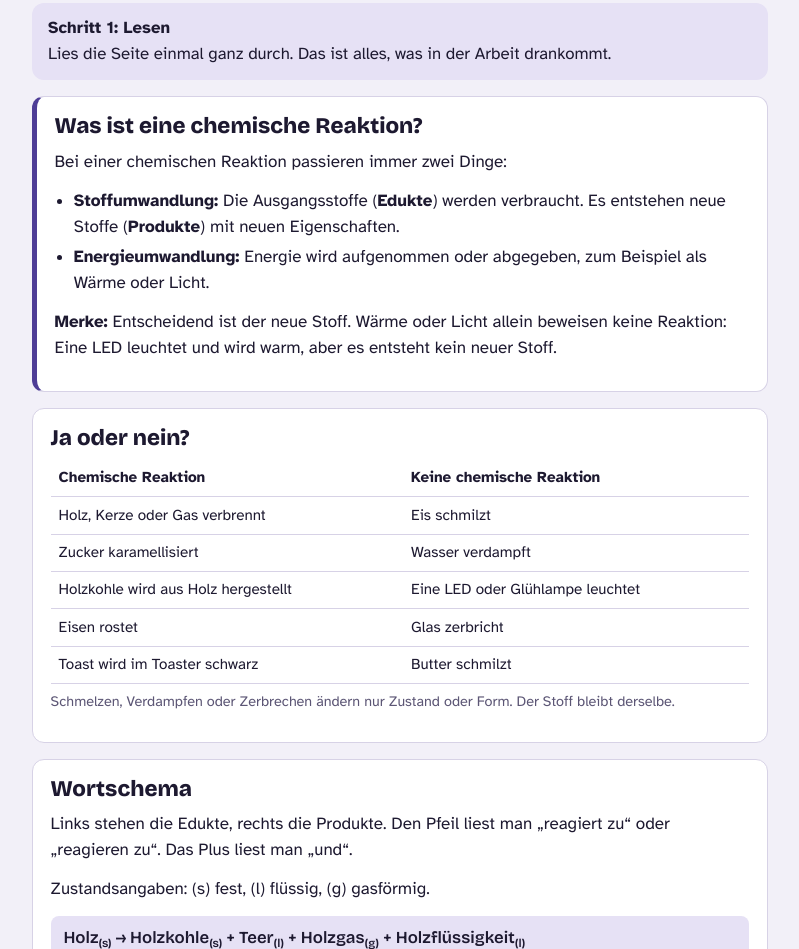
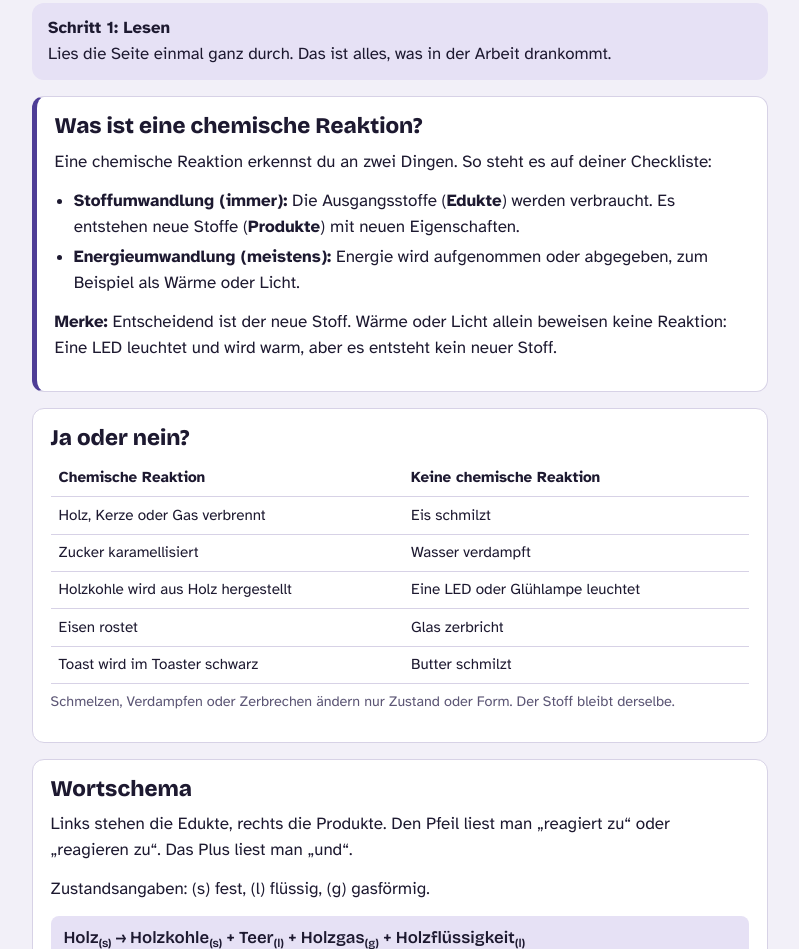
Before and after one commit to h31k0-at-callunaLabs/latein, a plain HTML site: page chemie/index.html in a window 1280 px wide. Shown: the part 1307-2256 px from the top of the page, without its empty margins (240-1039 px from the left). Drawn offline with nearby package versions, Linux system fonts and the light colour scheme.

Commit message:
Chemie: Definition an Checkliste angepasst (immer/meistens)
Co-Authored-By: Claude Fable 5.2 <noreply@anthropic.com>
Claude-Session: https://claude.ai/code/session_01LFZqqhzgM8Ed5xAQyUsVLn

```diff
--- a/chemie/index.html
+++ b/chemie/index.html
@@ -169,10 +169,10 @@ body.showsol .sol{display:block}
   <div class="howto noprint"><b>Schritt 1: Lesen</b><br>Lies die Seite einmal ganz durch. Das ist alles, was in der Arbeit drankommt.</div>
   <div class="box merke">
     <h2>Was ist eine chemische Reaktion?</h2>
-    <p>Bei einer chemischen Reaktion passieren immer zwei Dinge:</p>
+    <p>Eine chemische Reaktion erkennst du an zwei Dingen. So steht es auf deiner Checkliste:</p>
     <ul>
-      <li><b>Stoffumwandlung:</b> Die Ausgangsstoffe (<b>Edukte</b>) werden verbraucht. Es entstehen neue Stoffe (<b>Produkte</b>) mit neuen Eigenschaften.</li>
-      <li><b>Energieumwandlung:</b> Energie wird aufgenommen oder abgegeben, zum Beispiel als Wärme oder Licht.</li>
+      <li><b>Stoffumwandlung (immer):</b> Die Ausgangsstoffe (<b>Edukte</b>) werden verbraucht. Es entstehen neue Stoffe (<b>Produkte</b>) mit neuen Eigenschaften.</li>
+      <li><b>Energieumwandlung (meistens):</b> Energie wird aufgenommen oder abgegeben, zum Beispiel als Wärme oder Licht.</li>
     </ul>
     <p><b>Merke:</b> Entscheidend ist der neue Stoff. Wärme oder Licht allein beweisen keine Reaktion: Eine LED leuchtet und wird warm, aber es entsteht kein neuer Stoff.</p>
   </div>
```
